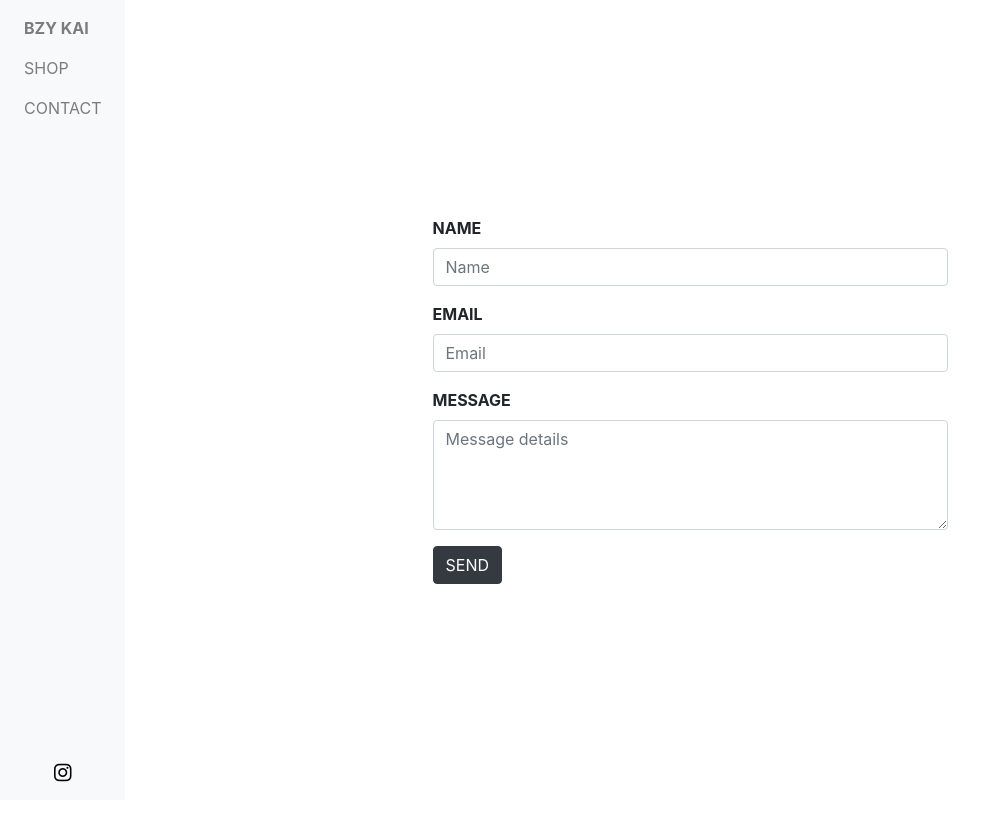
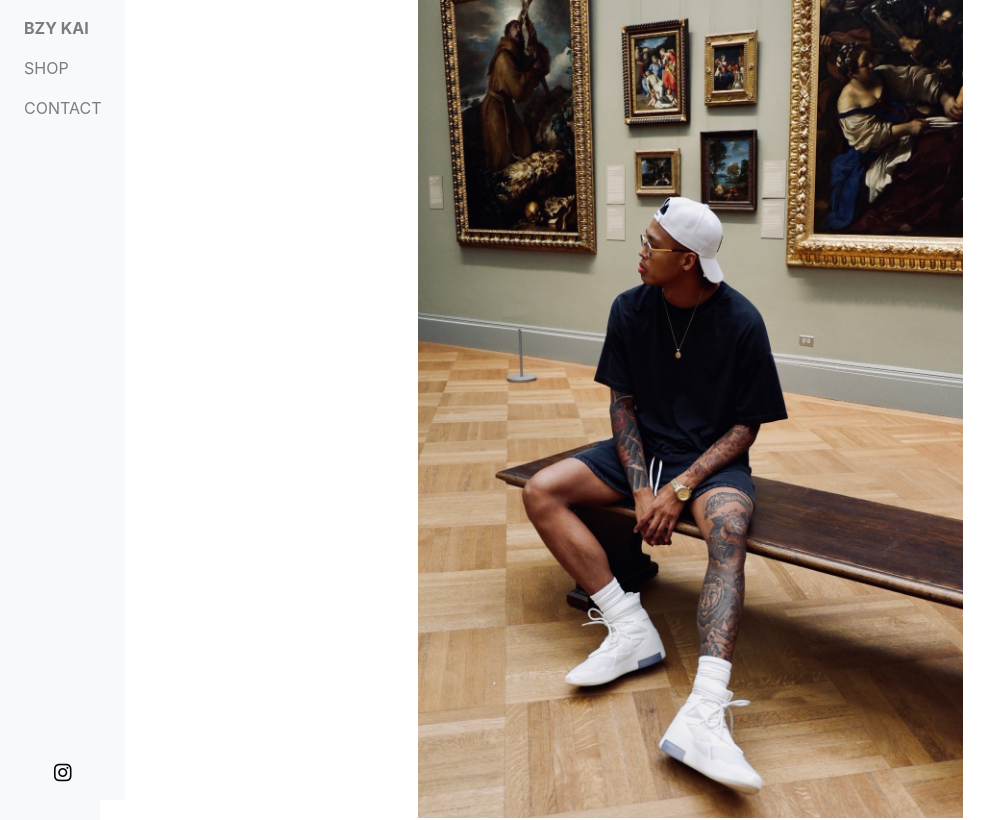
Before and after one commit to twopcz/top-bk-secret, a React (Create React App) app in the folder client/: page /contact in a window 1280 px wide. Shown: the top 820 px of the page, without its empty margins (0-1001 px from the left). Built offline with nearby package versions, Linux system fonts and the light colour scheme; a web font is replaced by a local one.

Commit message:
Added profile pic

```diff
--- a/client/src/pages/Contact/index.js
+++ b/client/src/pages/Contact/index.js
@@ -1,13 +1,13 @@
 import { Col } from 'react-bootstrap';
 import ContactForm from '../../components/ContactForm';
 import React from 'react';
-import Union from './union1s.png';
+import Profile from './profile.jpg';
 
 export default function Contact() {
     return (
         <Col className="my-auto d-flex flex-column justify-content-center">
             <Col md={6} className="text-center mx-auto">
-                {/* <img src={Union} className="img-fluid" alt="laker-unions"></img> */}
+                <img src={Profile} className="img-fluid" alt="profile"></img>
             </Col>
             <Col md={6} className="mx-auto">
                 <ContactForm />
```
Also changed, not shown: client/src/pages/Contact/profile.jpg (added).
